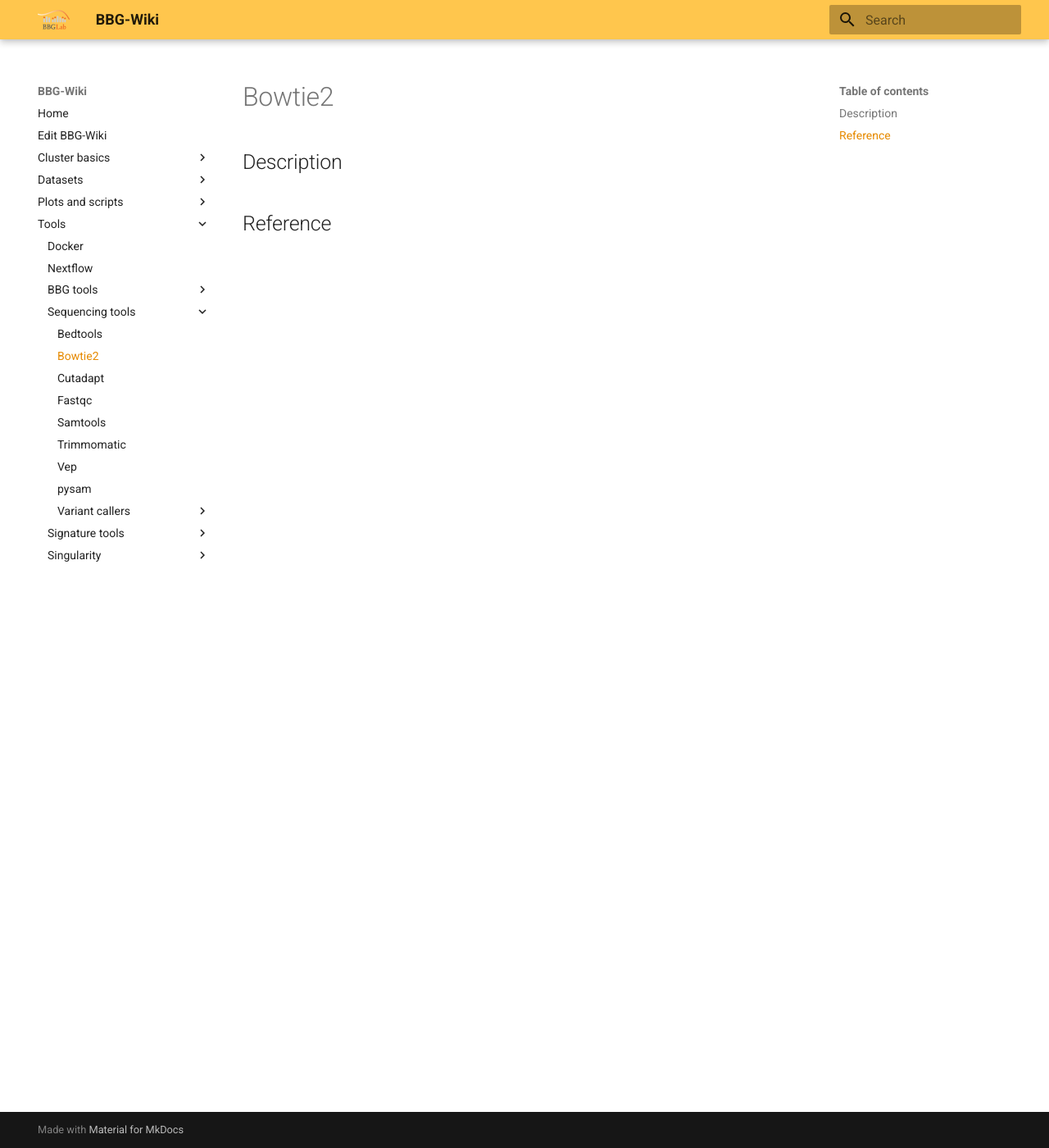
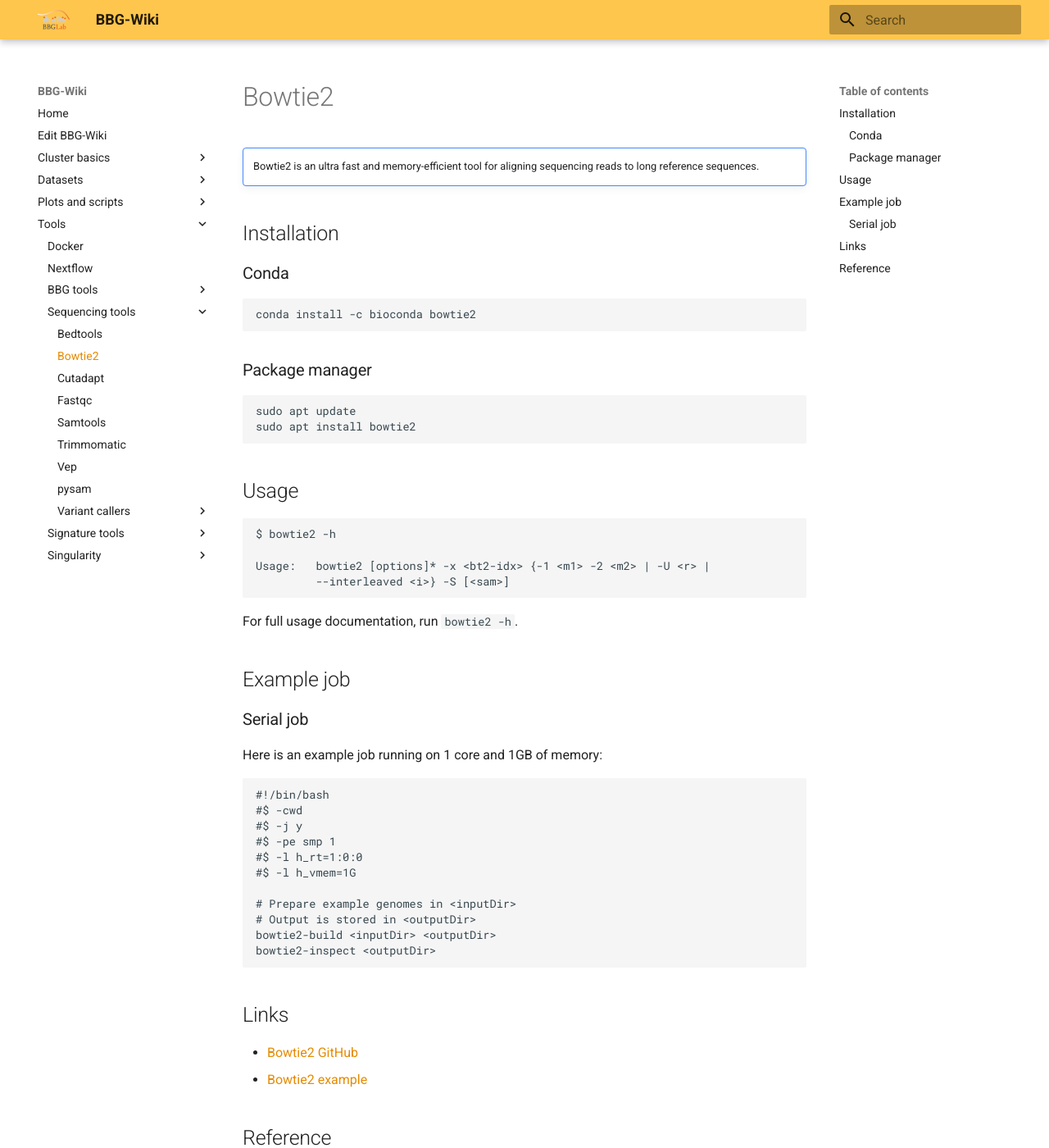
Before and after one commit to bbglab/bbgwiki, an MkDocs documentation site: the page built from docs/Tools/Sequencing tools/Bowtie2.md, in a window 1280 px wide and 1400 px high. Shown: the whole window at 82% size. Built offline with MkDocs 1.6.1 and Material for MkDocs 9.7.7, drawn with Linux system fonts in a browser that asks for light colours.

Commit message:
Added section: Bowtie2

````diff
--- a/docs/Tools/Sequencing tools/Bowtie2.md
+++ b/docs/Tools/Sequencing tools/Bowtie2.md
@@ -1,6 +1,58 @@
 # Bowtie2
 
-## Description
+!!! note annotate ""
+    Bowtie2 is an ultra fast and memory-efficient tool for aligning sequencing reads to long reference sequences.
 
 
+## Installation
+
+### Conda
+
+```bash
+conda install -c bioconda bowtie2
+```
+
+### Package manager
+
+```bash
+sudo apt update
+sudo apt install bowtie2
+```
+
+## Usage
+
+```
+$ bowtie2 -h
+
+Usage:   bowtie2 [options]* -x <bt2-idx> {-1 <m1> -2 <m2> | -U <r> |
+         --interleaved <i>} -S [<sam>]
+```
+
+For full usage documentation, run `bowtie2 -h`.
+
+## Example job
+### Serial job
+Here is an example job running on 1 core and 1GB of memory:
+
+```bash
+#!/bin/bash
+#$ -cwd
+#$ -j y
+#$ -pe smp 1
+#$ -l h_rt=1:0:0
+#$ -l h_vmem=1G
+
+# Prepare example genomes in <inputDir>
+# Output is stored in <outputDir>
+bowtie2-build <inputDir> <outputDir>
+bowtie2-inspect <outputDir>
+```
+
+## Links
+
+- [Bowtie2 GitHub](https://github.com/BenLangmead/bowtie2)
+- [Bowtie2 example](https://github.com/BenLangmead/bowtie2/blob/master/MANUAL.markdown#getting-started-with-bowtie-2-lambda-phage-example)
+
 ## Reference
+
+- Hania Kranas
````
Also changed, not shown: docs/Tools/Sequencing tools/Vep.md (+0 -3 lines).
